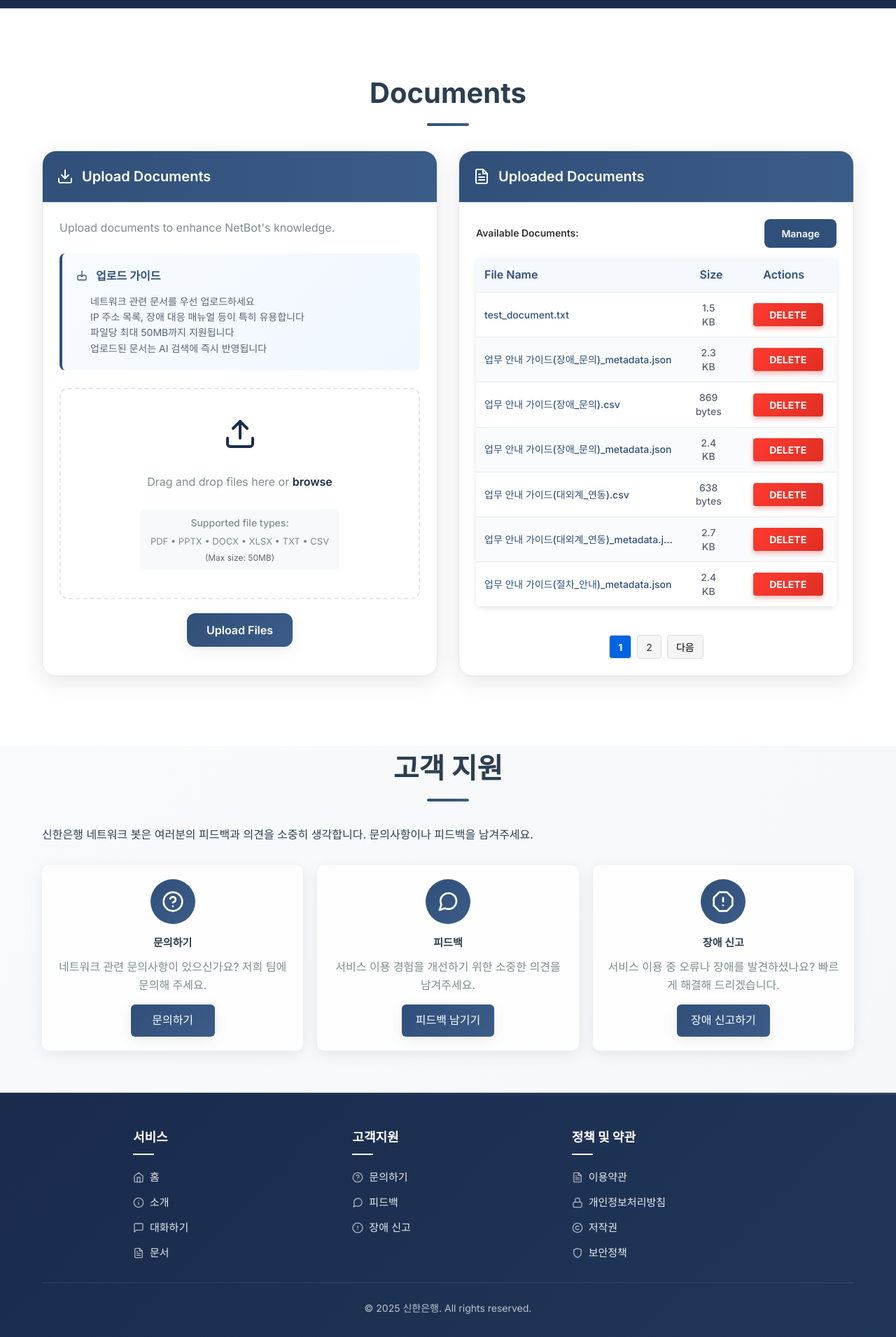
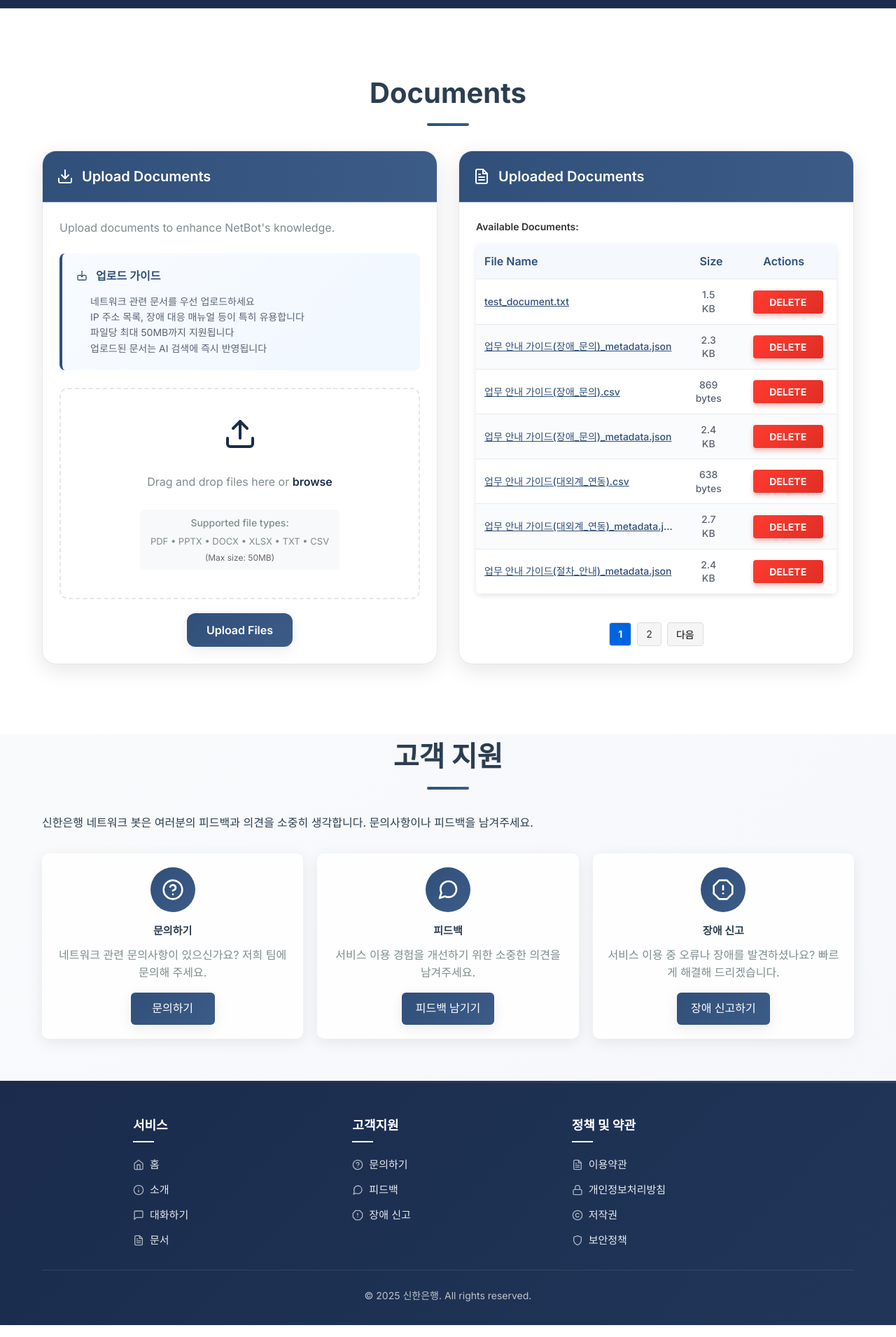
Before and after one commit to kshwan9170/SHB-NETBOT, a Flask app: page / in a window 1280 px wide, after a click on "Documents". Shown: the part 2635-4545 px from the top of the page at 70% size. Run offline with Flask 3, Linux system fonts and the light colour scheme; data that the repository does not hold is empty; some libraries are stand-ins or nearby versions.

Commit message:
Enhance document viewing and enable file downloads within the application
Implements file download API, fixes file preview issues and updates UI in `app.py`, `static/js/modern.js`, and `templates/index.html`.

Replit-Commit-Author: Agent
Replit-Commit-Session-Id: 718fb8c4-00b8-4adf-86ae-0ad662c237c5

```diff
--- a/app.py
+++ b/app.py
@@ -780,6 +780,27 @@ def view_document(system_filename):
             'message': f'문서 조회 중 오류가 발생했습니다: {str(e)}'
         }), 500
 
+@app.route('/api/documents/download/<system_filename>')
+def download_document(system_filename):
+    """문서 다운로드 API"""
+    try:
+        file_path = os.path.join(UPLOAD_FOLDER, system_filename)
+        if not os.path.exists(file_path):
+            return jsonify({'error': '파일을 찾을 수 없습니다.'}), 404
+
+        # 원본 파일명 추출 (UUID_ 제거)
+        original_filename = '_'.join(system_filename.split('_')[1:])
+
+        return send_file(
+            file_path,
+            as_attachment=True,
+            download_name=original_filename,
+            mimetype='application/octet-stream'
+        )
+    except Exception as e:
+        print(f"다운로드 오류: {str(e)}")
+        return jsonify({'error': '다운로드 중 오류가 발생했습니다.'}), 500
+
 # 이전 편집 기능 비활성화 코드 (CSV 편집 기능으로 대체됨)
 # @app.route('/api/documents/edit/<path:system_filename>', methods=['POST'])
 # def edit_document_disabled(system_filename):
--- a/static/js/modern.js
+++ b/static/js/modern.js
@@ -2154,7 +2154,9 @@ document.addEventListener('DOMContentLoaded', function() {
                     const fileSize = formatFileSize(file.size);
 
                     row.innerHTML = `
-                        <td style="padding: 12px; border-bottom: 1px solid #eaeaea;">${file.filename}</td>
+                        <td style="padding: 12px; border-bottom: 1px solid #eaeaea;">
+                            <span class="file-name-link" data-filename="${file.system_filename}" style="color: #30507A; cursor: pointer; text-decoration: underline; font-weight: 500;">${file.filename}</span>
+                        </td>
                         <td style="text-align: center; padding: 12px; border-bottom: 1px solid #eaeaea;">${fileSize}</td>
                         <td style="text-align: center; padding: 12px; border-bottom: 1px solid #eaeaea;">
                             <button class="delete-btn" data-filename="${file.system_filename}" data-displayname="${file.filename}"
@@ -2171,6 +2173,12 @@ document.addEventListener('DOMContentLoaded', function() {
                         const systemFilename = this.getAttribute('data-filename');
                         const displayFilename = this.getAttribute('data-displayname');
                         deleteDocument(systemFilename, displayFilename);
+                    });
+
+                    // 파일명 클릭 이벤트 리스너 추가
+                    row.querySelector('.file-name-link').addEventListener('click', function() {
+                        const systemFilename = this.getAttribute('data-filename');
+                        openFileDetailModal(systemFilename);
                     });
                 });
 
@@ -2322,6 +2330,115 @@ document.addEventListener('DOMContentLoaded', function() {
         buttonContainer.appendChild(titleDiv);
         buttonContainer.appendChild(manageButton);
         documentsContent.appendChild(buttonContainer);
+    }
+
+    // 파일 상세 화면 모달 열기 함수
+    async function openFileDetailModal(systemFilename) {
+        try {
+            // 파일 정보를 가져옵니다
+            const response = await fetch(`/api/documents/view/${systemFilename}`);
+            if (!response.ok) {
+                throw new Error('파일을 불러올 수 없습니다.');
+            }
+
+            const data = await response.text();
+
+            // 모달 HTML 생성
+            const modal = document.createElement('div');
+            modal.id = 'file-detail-modal';
+            modal.style.cssText = `
+                position: fixed;
+                top: 0;
+                left: 0;
+                width: 100%;
+                height: 100%;
+                background-color: rgba(0, 0, 0, 0.7);
+                z-index: 10000;
+                display: flex;
+                justify-content: center;
+                align-items: center;
+            `;
+
+            // 모달 내용 컨테이너
+            const modalContent = document.createElement('div');
+            modalContent.style.cssText = `
+                background: white;
+                border-radius: 12px;
+                width: 90%;
+                max-width: 1000px;
+                max-height: 80%;
+                overflow: hidden;
+                box-shadow: 0 10px 30px rgba(0, 0, 0, 0.3);
+                display: flex;
+                flex-direction: column;
+            `;
+
+            // 헤더 영역
+            const header = document.createElement('div');
+            header.style.cssText = `
+                padding: 20px;
+                border-bottom: 1px solid #eee;
+                background: #f8f9fa;
+                display: flex;
+                justify-content: space-between;
+                align-items: center;
+            `;
+
+            const fileName = systemFilename.split('_').slice(1).join('_');
+            header.innerHTML = `
+                <h3 style="margin: 0; color: #30507A; font-size: 1.5rem;">${fileName}</h3>
+                <div>
+                    <button id="download-btn" style="background: #30507A; color: white; border: none; padding: 10px 20px; border-radius: 6px; margin-right: 10px; cursor: pointer;">
+                        다운로드
+                    </button>
+                    <button id="close-modal" style="background: #666; color: white; border: none; padding: 10px 20px; border-radius: 6px; cursor: pointer;">
+                        닫기
+                    </button>
+                </div>
+            `;
+
+            // 콘텐츠 영역
+            const content = document.createElement('div');
+            content.style.cssText = `
+                padding: 20px;
+                flex: 1;
+                overflow: auto;
+                max-height: 500px;
+            `;
+
+            // 파일 확장자에 따른 미리보기 처리
+            const fileExtension = fileName.split('.').pop().toLowerCase();
+            if (fileExtension === 'csv') {
+                content.innerHTML = data;
+            } else {
+                content.innerHTML = `<pre style="white-space: pre-wrap; font-family: monospace;">${data}</pre>`;
+            }
+
+            modalContent.appendChild(header);
+            modalContent.appendChild(content);
+            modal.appendChild(modalContent);
+            document.body.appendChild(modal);
+
+            // 이벤트 리스너 추가
+            document.getElementById('close-modal').addEventListener('click', () => {
+                document.body.removeChild(modal);
+            });
+
+            document.getElementById('download-btn').addEventListener('click', () => {
+                window.open(`/api/documents/download/${systemFilename}`, '_blank');
+            });
+
+            // 모달 외부 클릭 시 닫기
+            modal.addEventListener('click', (e) => {
+                if (e.target === modal) {
+                    document.body.removeChild(modal);
+                }
+            });
+
+        } catch (error) {
+            console.error('파일 상세 화면 오류:', error);
+            alert('파일을 불러올 수 없습니다: ' + error.message);
+        }
     }
 
     // 문서 삭제 함수
--- a/templates/index.html
+++ b/templates/index.html
@@ -272,12 +272,7 @@
                     </div>
                     <div class="documents-content">
                         <div class="documents-files">
-                            <div style="display: flex; justify-content: space-between; align-items: center; margin-bottom: 14px;">
-                                <h4 style="font-size: 1.4rem; color: #333; margin: 0; font-weight: 600;">Available Documents:</h4>
-                                <button onclick="window.location.href='/file-manager'" style="background-color: #30507A; color: white; border: none; border-radius: 8px; padding: 12px 24px; font-size: 14px; font-weight: 600; cursor: pointer; transition: all 0.3s ease;" onmouseover="this.style.backgroundColor='#3C5C88'; this.style.transform='translateY(-2px)'" onmouseout="this.style.backgroundColor='#30507A'; this.style.transform='translateY(0)'">
-                                    Manage
-                                </button>
-                            </div>
+                            <h4 style="font-size: 1.4rem; color: #333; margin-bottom: 14px; font-weight: 600;">Available Documents:</h4>
 
                             <div id="dynamic-documents-table">
                                 <table id="documents-table" style="width: 100%; border-collapse: collapse; margin-bottom: 20px; background: white; border-radius: 8px; overflow: hidden; box-shadow: 0 2px 8px rgba(0,0,0,0.1);">
--- a/uploaded_files/a56c67d4-db24-4e75-b72a-3b4a2684679e_업무 안내 가이드(IP_사용자_조회)_metadata.json
+++ b/uploaded_files/a56c67d4-db24-4e75-b72a-3b4a2684679e_업무 안내 가이드(IP_사용자_조회)_metadata.json
@@ -78,7 +78,7 @@
     }
   ],
   "common_prefix": "",
-  "generated_at": "2025-05-23T13:08:09.752355",
+  "generated_at": "2025-05-23T13:23:23.753274",
   "suggestions": [
     "'비고' 컬럼은 60.0%가 빈 값입니다. 이 컬럼 사용 시 주의하세요."
   ]
--- a/uploaded_files/af6270d1-653a-49a1-b19b-7a45891c5e7b_업무 안내 가이드(장애_문의)_metadata.json
+++ b/uploaded_files/af6270d1-653a-49a1-b19b-7a45891c5e7b_업무 안내 가이드(장애_문의)_metadata.json
@@ -79,7 +79,7 @@
     }
   ],
   "common_prefix": "",
-  "generated_at": "2025-05-23T13:08:11.005929",
+  "generated_at": "2025-05-23T13:23:24.708939",
   "suggestions": [
     "키워드 검색에는 질문 카테고리, 질문 키워드 컬럼을, 설명 검색에는 상세 안내 컬럼을 활용하세요."
   ]
--- a/uploaded_files/babfdfcc-ae76-4639-9fce-cfd497f7a5f5_업무 안내 가이드(대외계_연동)_metadata.json
+++ b/uploaded_files/babfdfcc-ae76-4639-9fce-cfd497f7a5f5_업무 안내 가이드(대외계_연동)_metadata.json
@@ -124,6 +124,6 @@
     }
   ],
   "common_prefix": "",
-  "generated_at": "2025-05-23T13:08:10.437945",
+  "generated_at": "2025-05-23T13:23:24.262327",
   "suggestions": []
 }
--- a/uploaded_files/dd74de42-5db4-4bec-a78f-8319861b7407_업무 안내 가이드(절차_안내)_metadata.json
+++ b/uploaded_files/dd74de42-5db4-4bec-a78f-8319861b7407_업무 안내 가이드(절차_안내)_metadata.json
@@ -79,7 +79,7 @@
     }
   ],
   "common_prefix": "",
-  "generated_at": "2025-05-23T13:08:09.192230",
+  "generated_at": "2025-05-23T13:23:23.207992",
   "suggestions": [
     "키워드 검색에는 절차 구분, 질문 키워드 컬럼을, 설명 검색에는 상세 안내 컬럼을 활용하세요."
   ]
```
